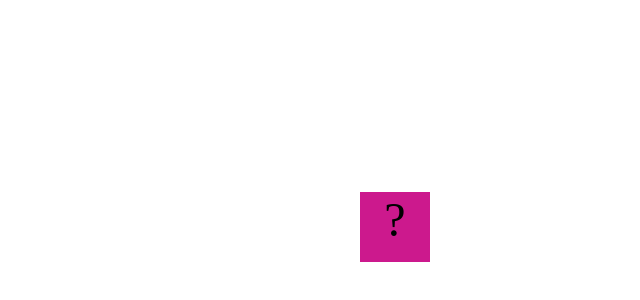
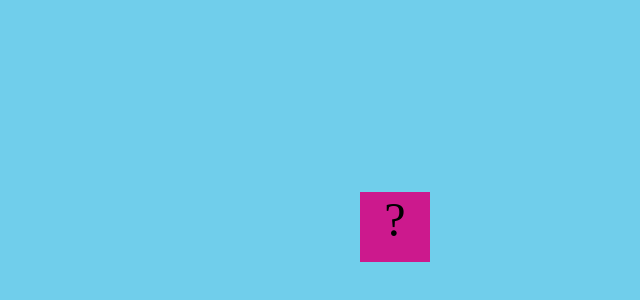
Before and after one commit to SarahChaney10/SarahChaney10.github.io, a plain HTML site: page fsd-projects/bouncing-box/index.html in a window 1280 px wide. Shown: the part 428-728 px from the top of the page, without its empty margins (640-1280 px from the left). Drawn offline with Linux system fonts and the light colour scheme.

Commit message:
updated game

```diff
--- a/fsd-projects/bouncing-box/index.html
+++ b/fsd-projects/bouncing-box/index.html
@@ -21,6 +21,7 @@
 
       .board {
         height: 100vh;
+        background-color: rgb(112, 206, 235);
       }
     </style>
     <!-- 	<script src="//cdnjs.cloudflare.com/ajax/libs/jquery/2.1.1/jquery.min.js"></script> -->
```
